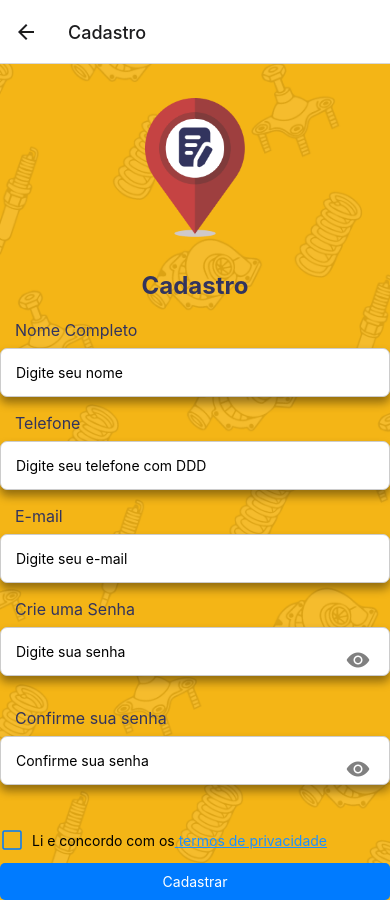
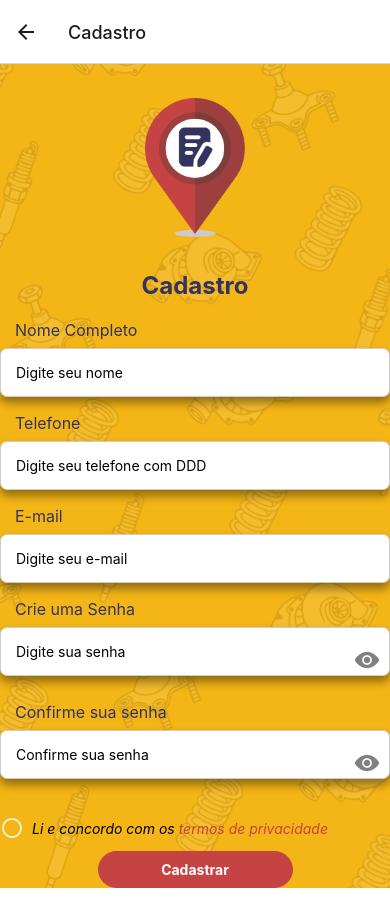
Before and after one commit to CaioCesarFaria/socorroze-app-master, a React Native app: screen /Cadastro in a window 390 px wide. Built offline with nearby package versions, Linux system fonts and the light colour scheme; no server answers.

Commit message:
Layout página cadastro

```diff
--- a/src/screens/Cadastro.js
+++ b/src/screens/Cadastro.js
@@ -143,7 +143,7 @@ export default function Cadastro() {
                     >
                       <Icon
                         name={showPassword ? "eye-off" : "eye"}
-                    size={24}
+                        size={26}
                         color="gray"
                       />
                     </TouchableOpacity>
@@ -160,12 +160,14 @@ export default function Cadastro() {
                       secureTextEntry={!showConfirmPassword}
                     />
                     <TouchableOpacity
-                  onPress={() => setShowConfirmPassword(!showConfirmPassword)}
+                      onPress={() =>
+                        setShowConfirmPassword(!showConfirmPassword)
+                      }
                       style={styles.olhoIcone}
                     >
                       <Icon
                         name={showConfirmPassword ? "eye-off" : "eye"}
-                    size={24}
+                        size={26}
                         color="gray"
                       />
                     </TouchableOpacity>
@@ -176,14 +178,19 @@ export default function Cadastro() {
                       style={styles.checkboxOption}
                     >
                       <Icon
-                    name={termosAceitos ? "checkbox" : "square-outline"}
+                        name={termosAceitos ? "checkmark-circle" : "ellipse-outline"}
                         size={24}
-                    color="#007bff"
+                        color="#fff"
+
+                        backgroundColor={termosAceitos ? "green" : "white"}
+                        style={styles.checkboxIcon}
                       />
                       <Text style={styles.checkboxText}>
                         Li e concordo com os
                         <Text
-                      onPress={() => navigation.navigate("TermosDePrivacidade")}
+                          onPress={() =>
+                            navigation.navigate("TermosDePrivacidade")
+                          }
                           style={styles.linkText}
                         >
                           {" "}
@@ -226,8 +233,8 @@ const styles = StyleSheet.create({
     fontSize: 24,
     textAlign: "center",
     marginBottom: 20,
-    color:"#32345E",
-    fontWeight:'bold',
+    color: "#32345E",
+    fontWeight: "bold",
   },
   scrollViewContent: {
     flexGrow: 1,
@@ -239,10 +246,11 @@ const styles = StyleSheet.create({
   inputLabel: {
     marginBottom: 8,
     fontSize: 16,
-    paddingLeft:15,
-    color:"#32345E",
+    paddingLeft: 15,
+    color: "#32345E",
   },
   cadastroInput: {
+    flex: 1,
     borderWidth: 1,
     borderColor: "#ccc",
     borderRadius: 7,
@@ -252,7 +260,7 @@ const styles = StyleSheet.create({
     shadowOpacity: 0.4, // Opacidade da sombra (0 a 1)
     shadowRadius: 10, // Desfoque da sombra
 
-    elevation: 25, // Elevação (necessário para Android)
+    elevation: 15, // Elevação (necessário para Android)
     padding: 15,
     marginBottom: 16,
     width: "100%",
@@ -260,12 +268,14 @@ const styles = StyleSheet.create({
   passwordContainer: {
     flexDirection: "row",
     alignItems: "center",
-    marginBottom: 16,
+    marginBottom: 10,
+    position: "relative",
   },
   olhoIcone: {
+    right: 10, // Espaço entre o input e o ícone
+    justifyContent: "center", // Alinha verticalmente o ícone
+    alignItems: "center", // Centraliza o ícone verticalmente
     position: "absolute",
-    right: 10, // Posiciona o ícone à direita
-    padding: 10,
   },
   checkboxContainer: {
     flexDirection: "row",
@@ -275,22 +285,31 @@ const styles = StyleSheet.create({
   checkboxOption: {
     flexDirection: "row",
     alignItems: "center",
+
+  },
+  checkboxIcon: {
+    borderRadius:50,
+
   },
   checkboxText: {
     fontSize: 14,
     color: "#000",
     marginLeft: 8,
+    fontStyle:'italic'
   },
   linkText: {
-    color: "#1E90FF", // Azul para indicar o link
-    textDecorationLine: "underline",
+    color: "#C54343", // Azul para indicar o link
+
   },
 
   cadastrarButton: {
     textAlign: "center",
     padding: 10,
-    backgroundColor: "#007BFF",
+    backgroundColor: "#C54343",
     color: "#FFF",
-    borderRadius: 5,
+    borderRadius: 50,
+    width:'50%',
+    alignSelf:'center',
+    fontWeight:'bold'
   },
 });
--- a/src/screens/Welcome.js
+++ b/src/screens/Welcome.js
@@ -126,6 +126,7 @@ const styles = StyleSheet.create({
         fontWeight:'bold'
 
     },
+
     buttonPrivacidadeText: {
         color:"#C54343",
         fontStyle:'italic'
```
Lines whose indentation alone changed are shown as unchanged.
